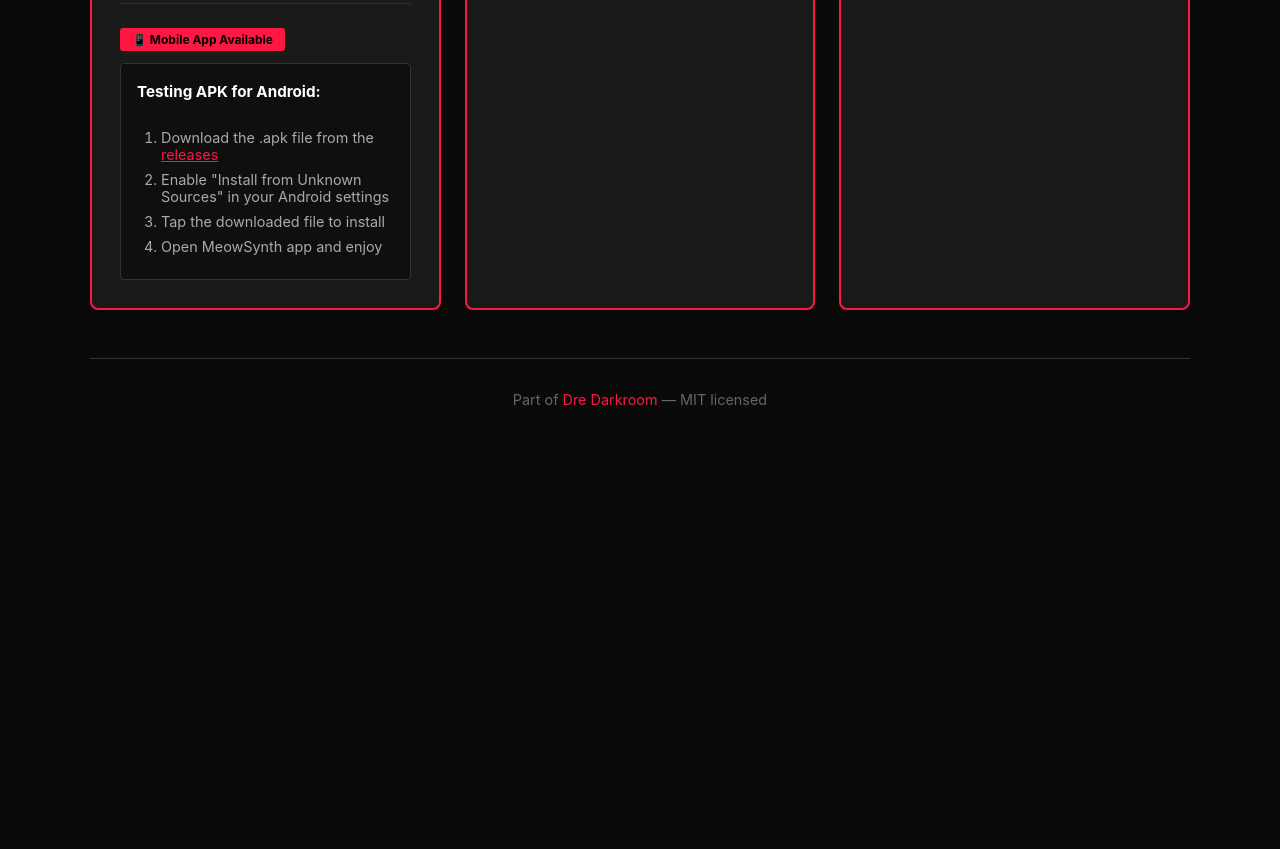
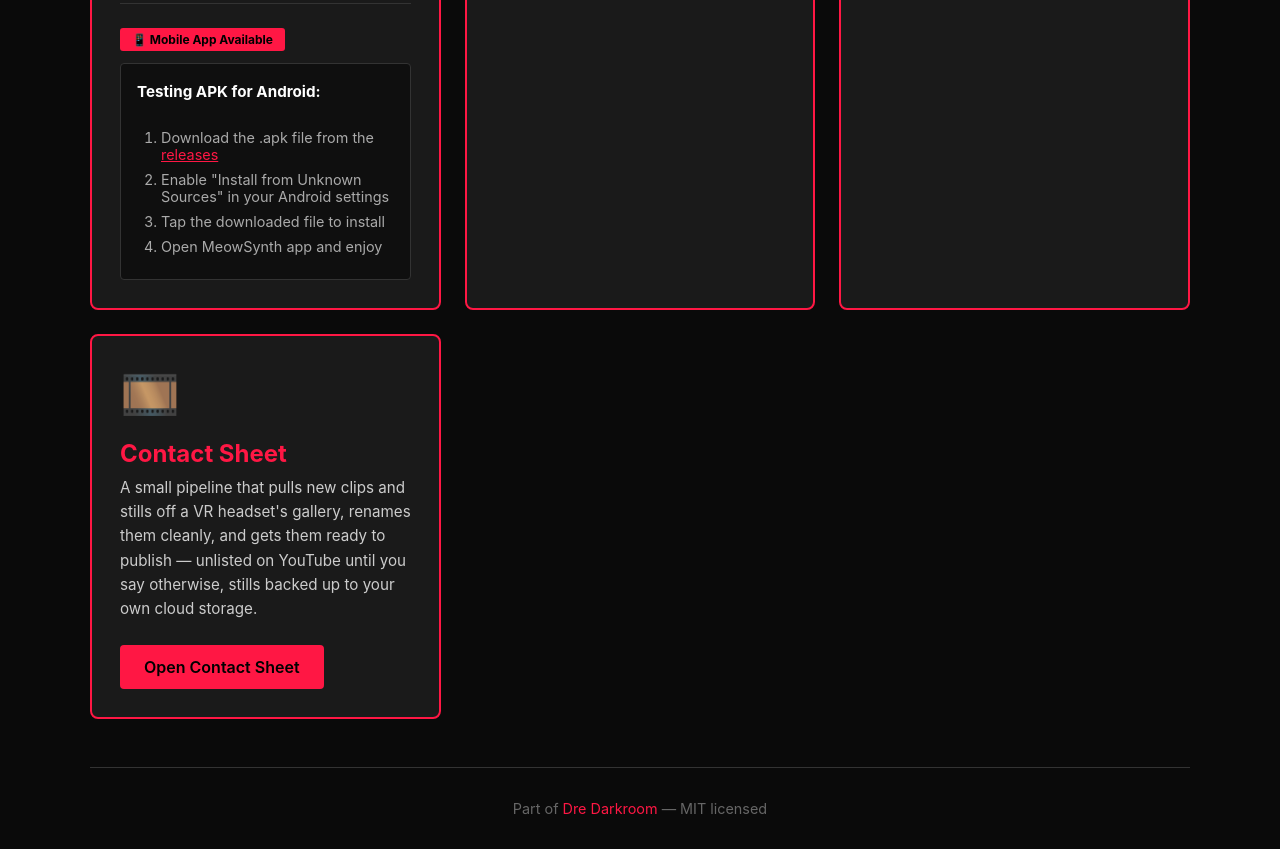
Before and after one commit to DreDarkroom/darklabs, a plain HTML site: page index.html in a window 1280 px wide. Shown: the part 509-1358 px from the top of the page. Before the commit the page ends 949 px from the top, so only its background shows below. Drawn offline with Linux system fonts and the light colour scheme.

Commit message:
Add Contact Sheet project card

```diff
--- a/index.html
+++ b/index.html
@@ -19,7 +19,7 @@
 header{text-align:center;margin:1rem 0 2.5rem}
 h1{font-size:2.5rem;font-weight:700;color:#ff1744;margin-bottom:.5rem}
 .tagline{font-size:1rem;color:#999;letter-spacing:.05em}
-.instruments{display:grid;grid-template-columns:repeat(3,1fr);gap:1.5rem;align-items:stretch;margin-bottom:3rem}
+.instruments{display:grid;grid-template-columns:repeat(auto-fit,minmax(280px,1fr));gap:1.5rem;align-items:stretch;margin-bottom:3rem}
 .card{display:flex;flex-direction:column;border:2px solid #ff1744;border-radius:8px;padding:1.75rem;background:#1a1a1a;transition:background .2s ease,box-shadow .2s ease}
 .card:hover{background:#222;box-shadow:0 0 20px rgba(255,23,68,.3)}
 .card-icon{font-size:3rem;margin-bottom:1rem}
@@ -87,6 +87,14 @@
 <p>Run MeowSynth and MonkeyBeat side by side on one page (stacked on phones). Play the meows over your own beat.</p>
 <a class="btn" href="/darklabs/both/">Open Both</a>
 </section>
+
+<!-- Contact Sheet -->
+<section class="card" id="contact-sheet">
+<div class="card-icon">&#x1F39E;&#xFE0F;</div>
+<h2>Contact Sheet</h2>
+<p>A small pipeline that pulls new clips and stills off a VR headset's gallery, renames them cleanly, and gets them ready to publish &mdash; unlisted on YouTube until you say otherwise, stills backed up to your own cloud storage.</p>
+<a class="btn" href="https://dredarkroom.github.io/contact-sheet/">Open Contact Sheet</a>
+</section>
 </main>
 
 <footer>
```
